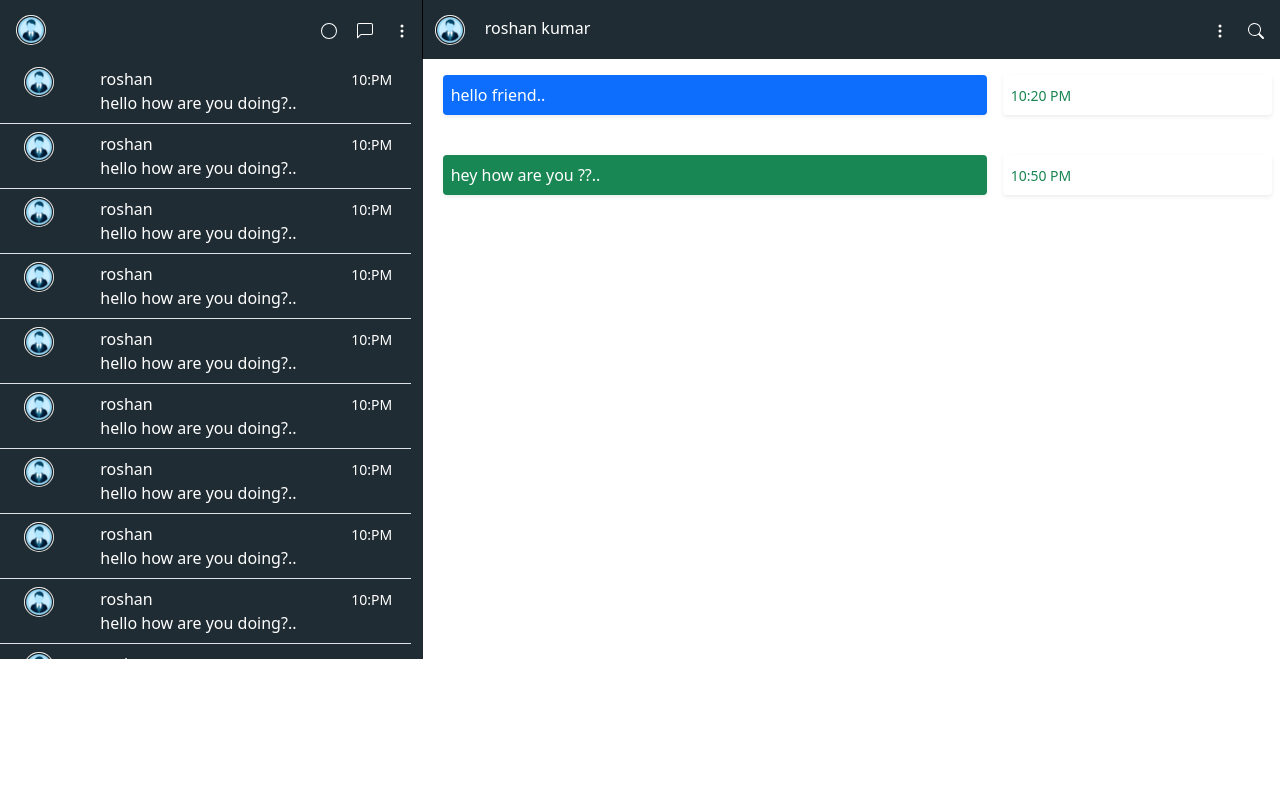
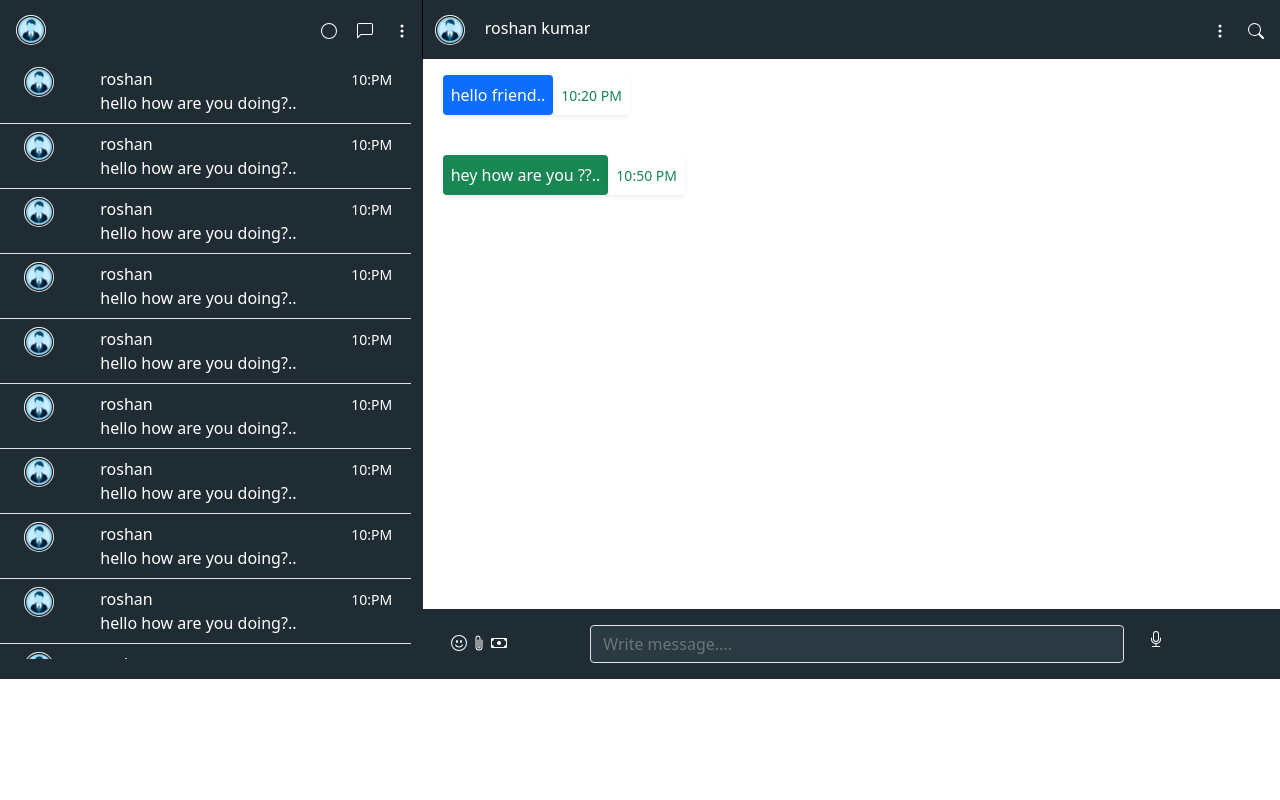
Before and after one commit to roshankumar0/whatsapp-clone, a plain HTML site: page index.html in a window 1280 px wide. Drawn offline with nearby package versions, Linux system fonts and the light colour scheme.

Commit message:
updating file

```diff
--- a/index.html
+++ b/index.html
@@ -72,72 +72,86 @@
                                     </td>
                                     <td>roshan <br> hello how are you doing?..</td>
                                     <td><small>10:PM</small></td>
-                                </tr><tr>
+                                </tr>
+                                <tr>
                                     <td><img src="/images/images.png" alt="" class="profile-image rounded-circle mx-3">
                                     </td>
                                     <td>roshan <br> hello how are you doing?..</td>
                                     <td><small>10:PM</small></td>
-                                </tr><tr>
+                                </tr>
+                                <tr>
                                     <td><img src="/images/images.png" alt="" class="profile-image rounded-circle mx-3">
                                     </td>
                                     <td>roshan <br> hello how are you doing?..</td>
                                     <td><small>10:PM</small></td>
-                                </tr><tr>
+                                </tr>
+                                <tr>
                                     <td><img src="/images/images.png" alt="" class="profile-image rounded-circle mx-3">
                                     </td>
                                     <td>roshan <br> hello how are you doing?..</td>
                                     <td><small>10:PM</small></td>
-                                </tr><tr>
+                                </tr>
+                                <tr>
                                     <td><img src="/images/images.png" alt="" class="profile-image rounded-circle mx-3">
                                     </td>
                                     <td>roshan <br> hello how are you doing?..</td>
                                     <td><small>10:PM</small></td>
-                                </tr><tr>
+                                </tr>
+                                <tr>
                                     <td><img src="/images/images.png" alt="" class="profile-image rounded-circle mx-3">
                                     </td>
                                     <td>roshan <br> hello how are you doing?..</td>
                                     <td><small>10:PM</small></td>
-                                </tr><tr>
+                                </tr>
+                                <tr>
                                     <td><img src="/images/images.png" alt="" class="profile-image rounded-circle mx-3">
                                     </td>
                                     <td>roshan <br> hello how are you doing?..</td>
                                     <td><small>10:PM</small></td>
-                                </tr><tr>
+                                </tr>
+                                <tr>
                                     <td><img src="/images/images.png" alt="" class="profile-image rounded-circle mx-3">
                                     </td>
                                     <td>roshan <br> hello how are you doing?..</td>
                                     <td><small>10:PM</small></td>
-                                </tr><tr>
+                                </tr>
+                                <tr>
                                     <td><img src="/images/images.png" alt="" class="profile-image rounded-circle mx-3">
                                     </td>
                                     <td>roshan <br> hello how are you doing?..</td>
                                     <td><small>10:PM</small></td>
-                                </tr><tr>
+                                </tr>
+                                <tr>
                                     <td><img src="/images/images.png" alt="" class="profile-image rounded-circle mx-3">
                                     </td>
                                     <td>roshan <br> hello how are you doing?..</td>
                                     <td><small>10:PM</small></td>
-                                </tr><tr>
+                                </tr>
+                                <tr>
                                     <td><img src="/images/images.png" alt="" class="profile-image rounded-circle mx-3">
                                     </td>
                                     <td>roshan <br> hello how are you doing?..</td>
                                     <td><small>10:PM</small></td>
-                                </tr><tr>
+                                </tr>
+                                <tr>
                                     <td><img src="/images/images.png" alt="" class="profile-image rounded-circle mx-3">
                                     </td>
                                     <td>roshan <br> hello how are you doing?..</td>
                                     <td><small>10:PM</small></td>
-                                </tr><tr>
+                                </tr>
+                                <tr>
                                     <td><img src="/images/images.png" alt="" class="profile-image rounded-circle mx-3">
                                     </td>
                                     <td>roshan <br> hello how are you doing?..</td>
                                     <td><small>10:PM</small></td>
-                                </tr><tr>
+                                </tr>
+                                <tr>
                                     <td><img src="/images/images.png" alt="" class="profile-image rounded-circle mx-3">
                                     </td>
                                     <td>roshan <br> hello how are you doing?..</td>
                                     <td><small>10:PM</small></td>
-                                </tr><tr>
+                                </tr>
+                                <tr>
                                     <td><img src="/images/images.png" alt="" class="profile-image rounded-circle mx-3">
                                     </td>
                                     <td>roshan <br> hello how are you doing?..</td>
@@ -148,26 +162,22 @@
                     </div>
                 </div>
                 <div class="col-8">
-                    <div class="contact-scroll chat">
+                    <div class="contact-scroll message-scroll  chat">
                         <table class="table">
                             <tbody>
                                 <tr>
-                                    <td>
-                                        <p class="bg-primary p-2 mt-2 mr-5 shadow-sm text-white rounded float-right">
+                                    <td class="d-flex ">
+                                        <p class="bg-primary p-2 mt-2 mr-5 shadow-sm text-white rounded ">
                                             hello friend..</p>
-                                    </td>
-                                    <td>
                                         <p class="p-2 mt-2 mr-5 shadow-sm  rounded text-success ">
                                             <small>10:20 PM</small>
                                         </p>
                                     </td>
                                 </tr>
                                 <tr>
-                                    <td>
-                                        <p class="bg-success p-2 mt-2 mr-5 shadow-sm text-white rounded float-left">
+                                    <td class="d-flex">
+                                        <p class="bg-success p-2 mt-2 mr-5 shadow-sm text-white rounded ">
                                             hey how are you ??..</p>
-                                    </td>
-                                    <td>
                                         <p class="p-2 mt-2 mr-5 shadow-sm  rounded text-success">
                                             <small>10:50 PM</small>
                                         </p>
@@ -175,6 +185,36 @@
                                 </tr>
                             </tbody>
                         </table>
+                    </div>
+                    <div class="row message-box bg2 text-white p-3">
+                        <div class="col-sm-2 mt-1">
+                            <svg xmlns="http://www.w3.org/2000/svg" width="16" height="16" fill="currentColor"
+                                class="bi bi-emoji-smile" viewBox="0 0 16 16">
+                                <path d="M8 15A7 7 0 1 1 8 1a7 7 0 0 1 0 14zm0 1A8 8 0 1 0 8 0a8 8 0 0 0 0 16z" />
+                                <path
+                                    d="M4.285 9.567a.5.5 0 0 1 .683.183A3.498 3.498 0 0 0 8 11.5a3.498 3.498 0 0 0 3.032-1.75.5.5 0 1 1 .866.5A4.498 4.498 0 0 1 8 12.5a4.498 4.498 0 0 1-3.898-2.25.5.5 0 0 1 .183-.683zM7 6.5C7 7.328 6.552 8 6 8s-1-.672-1-1.5S5.448 5 6 5s1 .672 1 1.5zm4 0c0 .828-.448 1.5-1 1.5s-1-.672-1-1.5S9.448 5 10 5s1 .672 1 1.5z" />
+                            </svg>
+                            <svg xmlns="http://www.w3.org/2000/svg" width="16" height="16" fill="currentColor"
+                                class="bi bi-paperclip" viewBox="0 0 16 16">
+                                <path
+                                    d="M4.5 3a2.5 2.5 0 0 1 5 0v9a1.5 1.5 0 0 1-3 0V5a.5.5 0 0 1 1 0v7a.5.5 0 0 0 1 0V3a1.5 1.5 0 1 0-3 0v9a2.5 2.5 0 0 0 5 0V5a.5.5 0 0 1 1 0v7a3.5 3.5 0 1 1-7 0V3z" />
+                            </svg>
+                            <svg xmlns="http://www.w3.org/2000/svg" width="16" height="16" fill="currentColor" class="bi bi-cash" viewBox="0 0 16 16">
+                                <path d="M8 10a2 2 0 1 0 0-4 2 2 0 0 0 0 4z"/>
+                                <path d="M0 4a1 1 0 0 1 1-1h14a1 1 0 0 1 1 1v8a1 1 0 0 1-1 1H1a1 1 0 0 1-1-1V4zm3 0a2 2 0 0 1-2 2v4a2 2 0 0 1 2 2h10a2 2 0 0 1 2-2V6a2 2 0 0 1-2-2H3z"/>
+                              </svg>
+                        </div>
+                        <div class="col-8">
+                            <form action="">
+                                <input type="text" name="" class="form-control bg border" placeholder="Write message....">
+                            </form>
+                        </div>
+                        <div class="col-2">
+                            <svg xmlns="http://www.w3.org/2000/svg" width="16" height="16" fill="currentColor" class="bi bi-mic" viewBox="0 0 16 16">
+                                <path d="M3.5 6.5A.5.5 0 0 1 4 7v1a4 4 0 0 0 8 0V7a.5.5 0 0 1 1 0v1a5 5 0 0 1-4.5 4.975V15h3a.5.5 0 0 1 0 1h-7a.5.5 0 0 1 0-1h3v-2.025A5 5 0 0 1 3 8V7a.5.5 0 0 1 .5-.5z"/>
+                                <path d="M10 8a2 2 0 1 1-4 0V3a2 2 0 1 1 4 0v5zM8 0a3 3 0 0 0-3 3v5a3 3 0 0 0 6 0V3a3 3 0 0 0-3-3z"/>
+                              </svg>
+                        </div>
                     </div>
                 </div>
             </div>
--- a/style.css
+++ b/style.css
@@ -43,3 +43,24 @@
 .contact td:hover {
     color: white;
 }
+
+.message-scroll {
+    overflow-y: scroll;
+    height: 550px;
+}
+
+.message-box {
+    background: #F0F0F0;
+}
+
+.bg {
+    background-color: #2A3942;
+}
+
+.bg2 {
+    background: #202c33;
+}
+.border{
+    border: none;
+    outline: none;
+}
```
